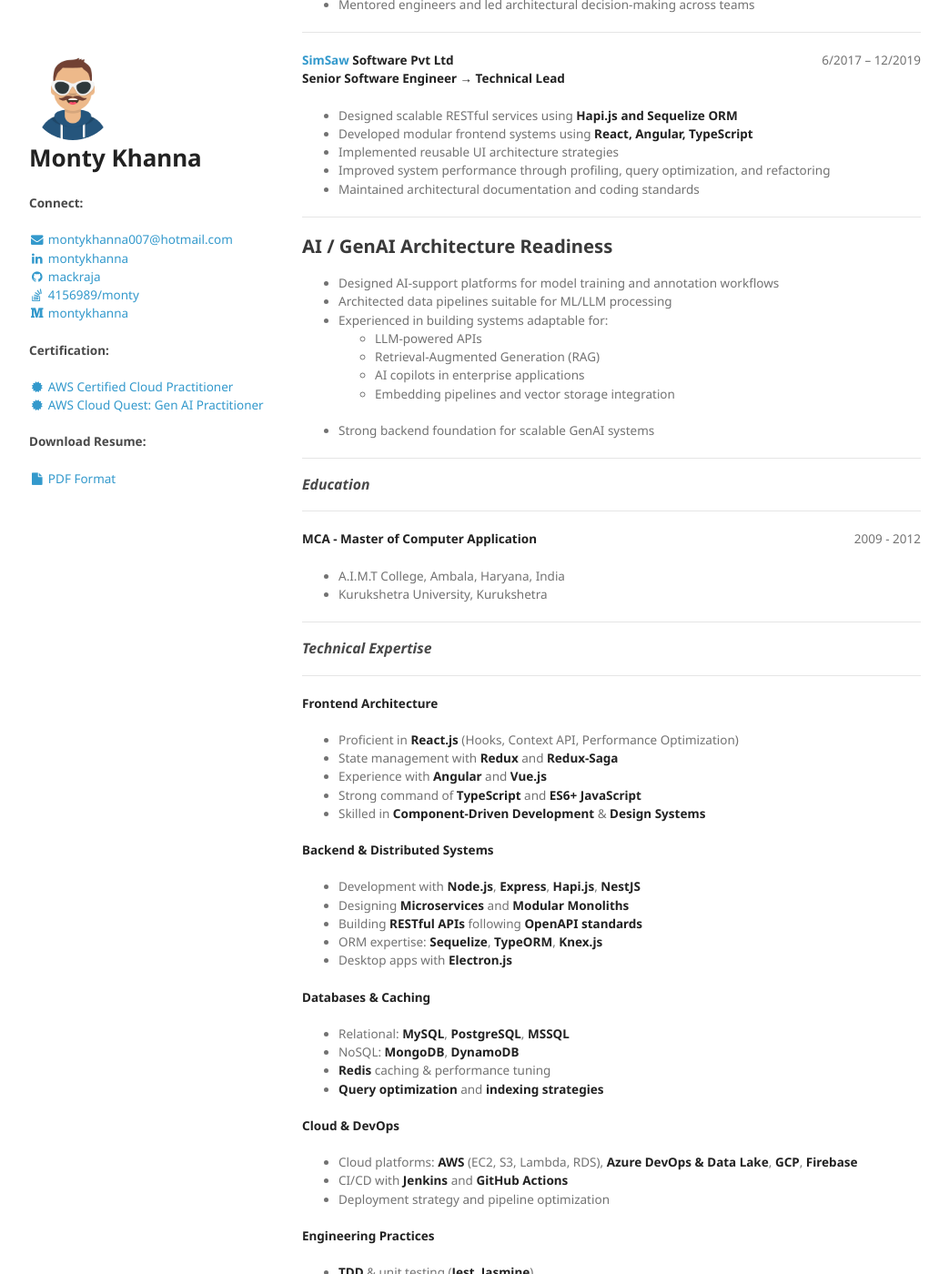
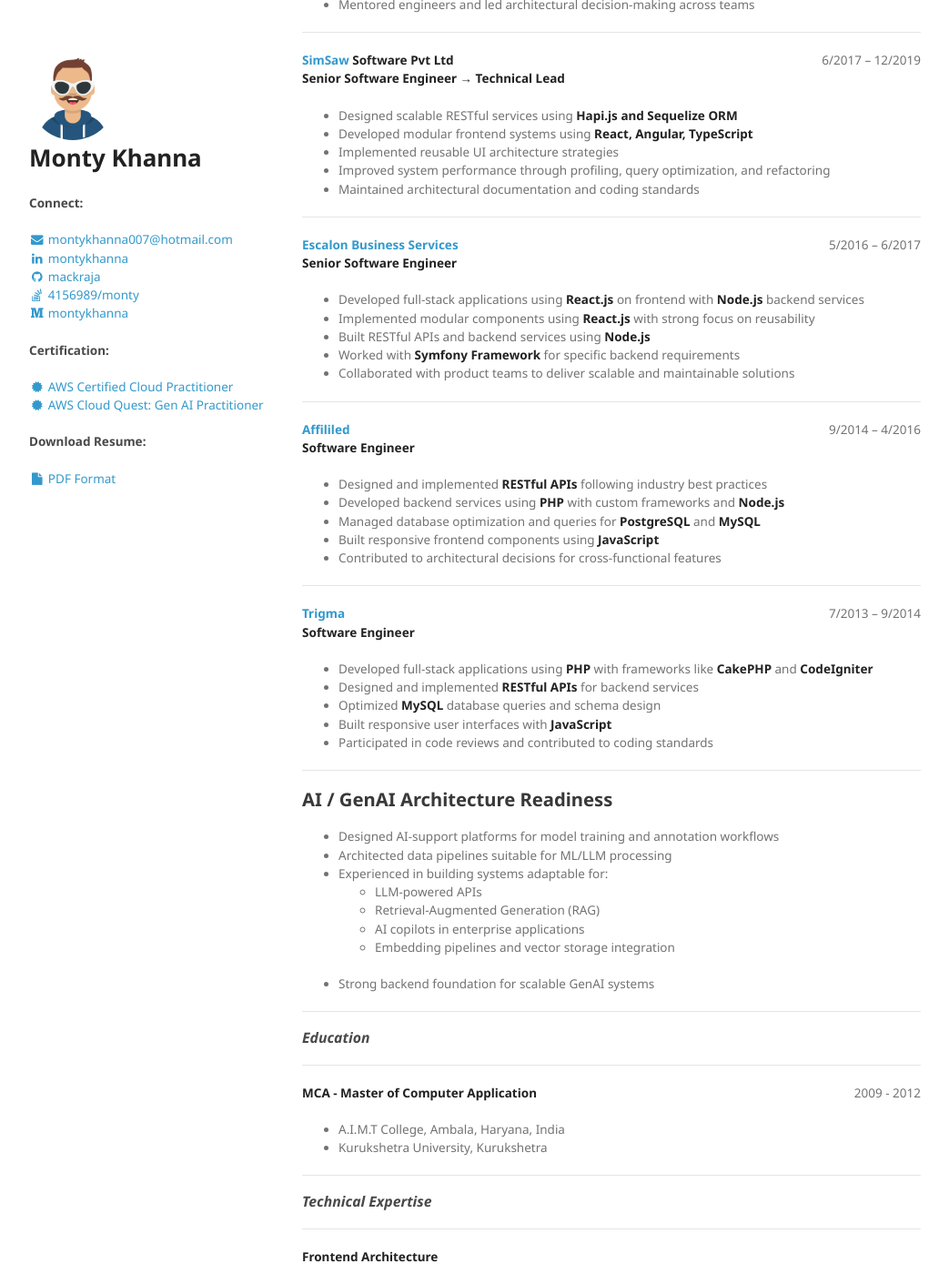
Before and after one commit to mackraja/mackraja.github.io, a Jekyll site: the page built from index.md, in a window 1280 px wide and 1400 px high, scrolled down 1400 px. Shown: the whole window at 91% size, without its empty margins (118-1161 px from the left). Built offline with Jekyll 4.4.1, drawn with Linux system fonts in a browser that asks for light colours.

Commit message:
Add professional experience for Escalon Business Services, Affilired, and Trigma

```diff
--- a/index.md
+++ b/index.md
@@ -83,6 +83,42 @@
 
 ---
 
+<span style="float: right">5/2016 – 6/2017</span>
+**[Escalon Business Services](https://escalon.services/)**
+**Senior Software Engineer**
+
+- Developed full-stack applications using **React.js** on frontend with **Node.js** backend services
+- Implemented modular components using **React.js** with strong focus on reusability
+- Built RESTful APIs and backend services using **Node.js**
+- Worked with **Symfony Framework** for specific backend requirements
+- Collaborated with product teams to deliver scalable and maintainable solutions
+
+---
+
+<span style="float: right">9/2014 – 4/2016</span>
+**[Affililed](https://www.affilired.com/en/)**
+**Software Engineer**
+
+- Designed and implemented **RESTful APIs** following industry best practices
+- Developed backend services using **PHP** with custom frameworks and **Node.js**
+- Managed database optimization and queries for **PostgreSQL** and **MySQL**
+- Built responsive frontend components using **JavaScript**
+- Contributed to architectural decisions for cross-functional features
+
+---
+
+<span style="float: right">7/2013 – 9/2014</span>
+**[Trigma](https://trigma.com/)**
+**Software Engineer**
+
+- Developed full-stack applications using **PHP** with frameworks like **CakePHP** and **CodeIgniter**
+- Designed and implemented **RESTful APIs** for backend services
+- Optimized **MySQL** database queries and schema design
+- Built responsive user interfaces with **JavaScript**
+- Participated in code reviews and contributed to coding standards
+
+---
+
 ## AI / GenAI Architecture Readiness
 
 - Designed AI-support platforms for model training and annotation workflows
```
